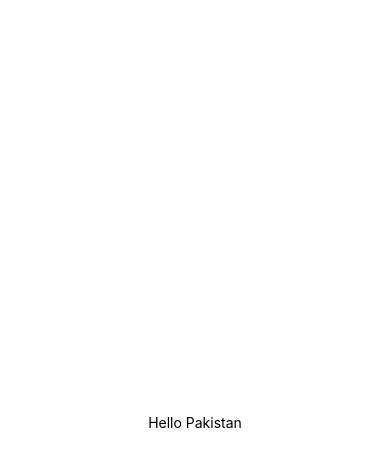
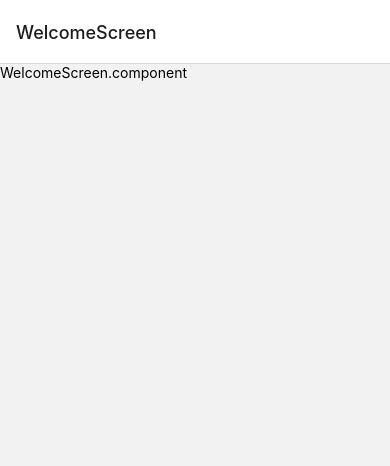
Before and after one commit to MahtabBukhari/React-Native-ProjectorOS, a React Native app: screen /WelcomeScreen in a window 390 px wide. Shown: the top 466 px of the page. Built offline with nearby package versions, Linux system fonts and the light colour scheme.

Commit message:
add navigation in app with error

```diff
--- a/App.js
+++ b/App.js
@@ -1,22 +1,9 @@
 import { StatusBar } from 'expo-status-bar';
 import { StyleSheet, Text, View } from 'react-native';
-import { icons } from './constants';
+import AppNavigation from './navigations/appnavigation';
 
 export default function App() {
   return (
-    <View style={styles.container}>
-      <Text>Hello Pakistan</Text>
-
-      <StatusBar style="auto" />
-    </View>
+   <AppNavigation/>
   );
 }
-
-const styles = StyleSheet.create({
-  container: {
-    flex: 1,
-    backgroundColor: '#fff',
-    alignItems: 'center',
-    justifyContent: 'center',
-  },
-});
--- /dev/null
+++ b/navigations/AppNavigation.js
@@ -0,0 +1,39 @@
+import * as React from 'react';
+import {NavigationContainer} from '@react-navigation/native';
+import {createNativeStackNavigator} from '@react-navigation/native-stack';
+import WelcomeScreen from '../screens/WelcomeScreen/WelcomeScreen.component';
+import HomeScreen from '../screens/HomeScreen/HomeScreen.component';
+import LoginScreen from '../screens/LoginScreen/LoginScreen.component';
+import SignupScreen from '../screens/SignupScreen/SignupScreen.component';
+
+const Stack = createNativeStackNavigator();
+
+export default function AppNavigation () {
+  return (
+    <NavigationContainer>
+      <Stack.Navigator initialRouteName='WelcomeScreen'>
+      <Stack.Screen
+        name="WelcomeScreen"
+        component={WelcomeScreen}
+        options={{headershown: false}}
+      />
+      <Stack.Screen
+      name="HomeScreen"
+      component={HomeScreen}
+      options={{headershown: false}}
+    />
+    <Stack.Screen
+    name="LoginScreen"
+    component={LoginScreen}
+    options={{headershown: false}}
+  />
+  <Stack.Screen
+  name="SignupScreen"
+  component={SignupScreen}
+  options={{headershown: false}}
+/>
+
+      </Stack.Navigator>
+    </NavigationContainer>
+  );
+};
--- a/screens/HomeScreen/HomeScreen.component.js
+++ b/screens/HomeScreen/HomeScreen.component.js
@@ -4,7 +4,7 @@ import React from 'react'
 export default function HomeScreen() {
   return (
     <View>
-      <Text>home.component</Text>
+      <Text>HomeScreen.component</Text>
     </View>
   )
 }
--- a/screens/LoginScreen/LoginScreen.component.js
+++ b/screens/LoginScreen/LoginScreen.component.js
@@ -0,0 +1,11 @@
+
+import { View, Text } from 'react-native'
+import React from 'react'
+
+export default function LoginScreen() {
+  return (
+    <View>
+      <Text>LoginScreen.component</Text>
+    </View>
+  )
+}
--- a/screens/SignupScreen/SignupScreen.component.js
+++ b/screens/SignupScreen/SignupScreen.component.js
@@ -0,0 +1,10 @@
+import { View, Text } from 'react-native'
+import React from 'react'
+
+export default function SignupScreen() {
+  return (
+    <View>
+      <Text>SignupScreen.component</Text>
+    </View>
+  )
+}
--- a/screens/WelcomeScreen/WelcomeScreen.component.js
+++ b/screens/WelcomeScreen/WelcomeScreen.component.js
@@ -0,0 +1,14 @@
+import { View, Text } from 'react-native'
+import React from 'react'
+import { SafeAreaView } from 'react-native-web'
+
+export default function WelcomeScreen() {
+  return (
+    <SafeAreaView>
+    <View>
+      <Text>WelcomeScreen.component</Text>
+    </View>
+
+    </SafeAreaView>
+  )
+}
```
Also changed, not shown: package.json (+7 -3 lines), 1 other file (tests, documents, lock files or other folders).
